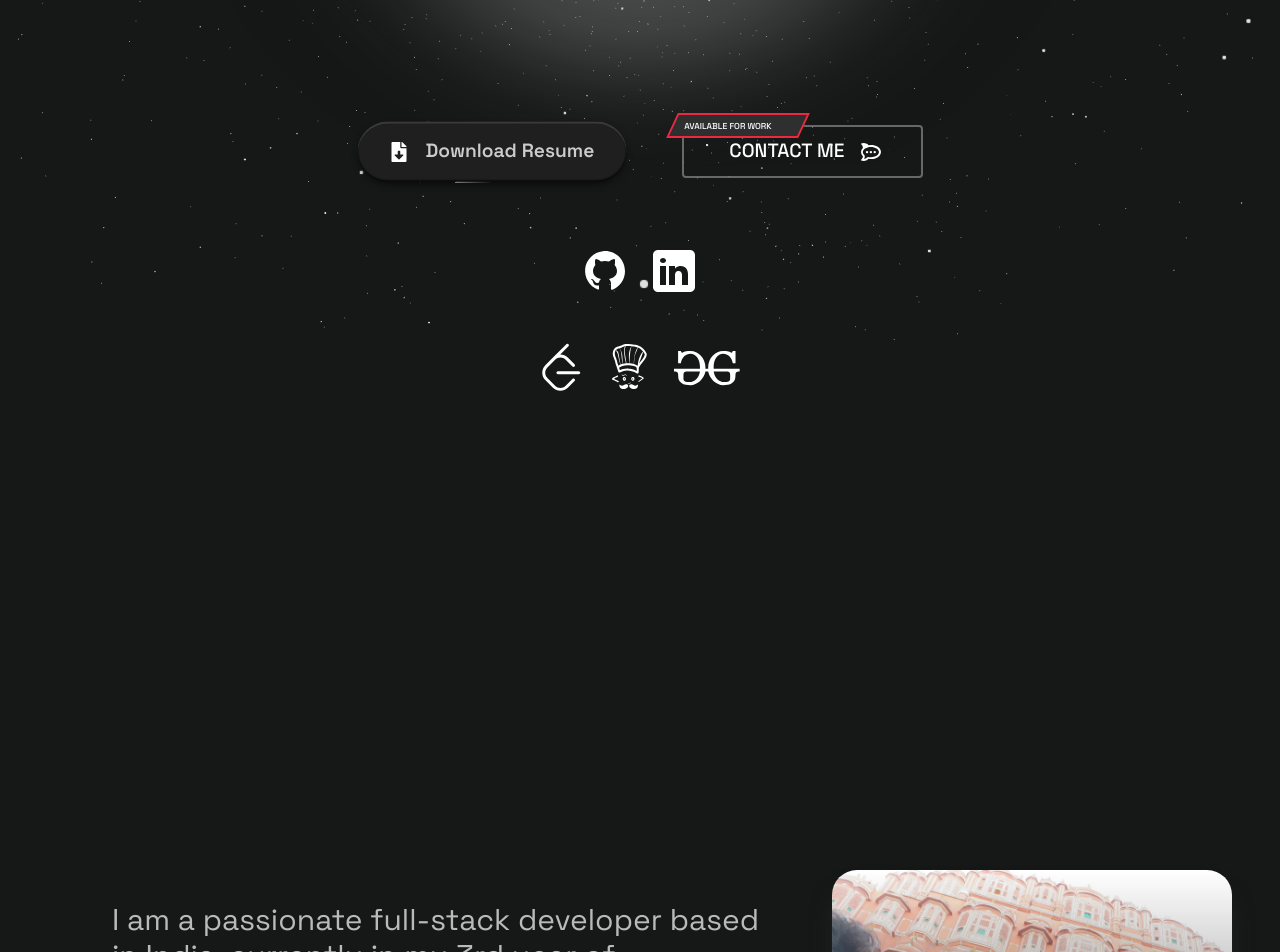
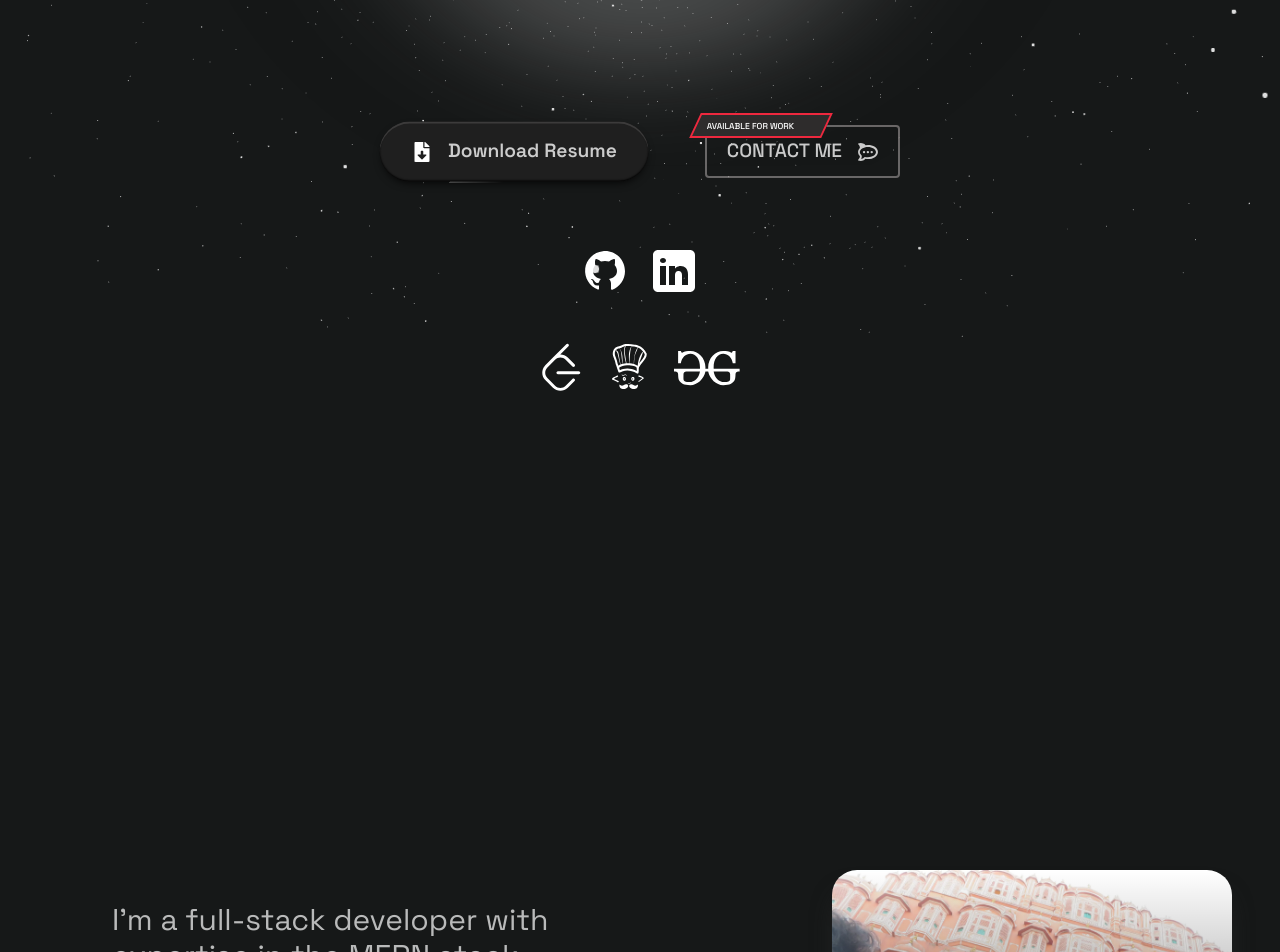
Before and after one commit to KetanKumavat/Portfolio-2, a Next.js app: page / in a window 1280 px wide. Shown: the part 460-1412 px from the top of the page. Built offline with nearby package versions, Linux system fonts and the light colour scheme.

Commit message:
small changes

```diff
--- a/src/app/components/About.jsx
+++ b/src/app/components/About.jsx
@@ -5,7 +5,7 @@ import { motion, useAnimation } from "framer-motion";
 import TechStack from "./TechStack.tsx";
 import Experience from "./Experience";
 
-const words = `I am a passionate full-stack developer based in India, currently in my 3rd year of engineering. I've crafted several projects and am deeply engrossed in learning data structures and algorithms. I'm always on the lookout for internship opportunities where I can learn more, contribute, and grow. Let's build something amazing together.`;
+const words = `I’m a full-stack developer with expertise in the MERN stack and NextJs, currently in my 3rd year of engineering. I've crafted several projects and am deeply engrossed in learning data structures and algorithms. I'm always on the lookout for internship opportunities where I can learn more, contribute, create impactful solutions, and grow. Let's build something amazing together!`;
 
 const images = [
   "/ketan1.webp",
@@ -59,7 +59,7 @@ export default function AboutMe() {
           <div className="flex flex-col gap-10">
             <TextGenerateEffect
               words={words}
-              className="text-white/35 px-16 w-full flex justify-center items-center text-justify md:text-left"
+              className="text-white/35 px-16 w-3/4 flex justify-center items-center text-justify md:text-left"
             />
             <div>
               <h1 className="text-2xl hidden md:text-left md:block md:text-2xl ml-16 text-white/80 font-normal">
--- a/src/app/components/Home.jsx
+++ b/src/app/components/Home.jsx
@@ -11,7 +11,7 @@ function Home() {
   return (
     <motion.div
       className="flex mt-[18vh] flex-col w-full h-fit justify-center items-center z-0 bg-transparent"
-      ref={constraintsRef}>
+      ref={constraintsRef} z-0>
       <div className="flex flex-col justify-center items-center overflow-x-hidden">
         <Image
           src={Ellipse}
@@ -27,7 +27,7 @@ function Home() {
           Full Stack Developer
         </h2>
         <div className="h-4"></div>
-        <div className="py-8 mt-16" id="downloadResume">
+        <div className="py-8 mt-16 -z-50" id="downloadResume">
           <motion.div
             drag
             dragConstraints={constraintsRef}
@@ -40,7 +40,7 @@ function Home() {
               ease: "easeInOut",
             }}
             className="bggrad1"></motion.div>
-          <div className="flex flex-col md:flex-row items-center justify-center mt-20 md:mt-20 gap-4 md:gap-14 space-y-8 md:space-y-0">
+          <div className="flex flex-col md:flex-row items-center justify-center mt-20 md:mt-20 gap-4 md:gap-14 space-y-8 md:space-y-0 -z-40">
             <a href="/KetanKumavat_Resume.pdf" download>
               <button className="button">
                 <div className="dots_border"></div>
--- a/src/app/components/Linker.jsx
+++ b/src/app/components/Linker.jsx
@@ -60,7 +60,7 @@ function Linker() {
           </div>
           <div className="flex items-center gap-2">
             <a
-              href="https://drive.google.com/file/d/1bfueKTyskMh0vxOzQ0CGMR8ZhU37Cmoi/view"
+              href="https://drive.google.com/file/d/1mli-wS1Rzbhwt3tS06wvxQxkVNU0EX-J/view"
               target="_blank"
               className="flex flex-row gap-2 ml-[38vh]"
               id="link3">
@@ -107,7 +107,7 @@ function Linker() {
           </svg>
         </a>
         <a
-          href="https://drive.google.com/file/d/1bfueKTyskMh0vxOzQ0CGMR8ZhU37Cmoi/view"
+          href="https://drive.google.com/file/d/1mli-wS1Rzbhwt3tS06wvxQxkVNU0EX-J/view"
           target="_blank"
           className="flex flex-row gap-2 md:-mt-10">
           <h1 className="text-white text-light text-sm">Resume</h1>
--- a/src/app/globals.css
+++ b/src/app/globals.css
@@ -277,6 +277,7 @@ body {
 
   cursor: pointer;
   position: relative;
+  z-index: 0;
 
   display: flex;
   align-items: center;
@@ -451,6 +452,7 @@ body {
     width: 1em;
     height: 1em;
     fill: currentColor;
+    z-index: 0;
 }
 
 .contact-button {
@@ -458,14 +460,14 @@ body {
     -webkit-perspective: 1000;
     -webkit-backface-visibility: hidden;
     -webkit-transform: translate3d(0, 0, 0);
-    color: white;
+    color: rgba(245, 245, 245, 0.807);
     text-decoration: none;
     text-transform: uppercase;
     font-weight: 500;
     font-size: 1.2em;
     border: 2px solid rgba(141, 137, 137, 0.701);
     border-radius: 4px;
-    padding: 10px 40px 10px 45px;
+    padding: 10px 20px 10px 20px;
     transition: 0.3s ease-in-out;
 }
 
@@ -475,7 +477,7 @@ body {
     position: absolute;
     color: #000000;
     top: 10px;
-    left: 30px;
+    left: 20px;
     opacity: 0;
     transition: all 0s ease 0s;
 }
@@ -509,7 +511,7 @@ body {
 
 .contact-button:before {
     border: 2px solid #EE283E;
-    background-color: #2e3030;
+    background-color: rgb(46, 44, 44);
     transform: skew(-25deg);
     transition: 0.3s ease-in-out;
 }
```
Also changed, not shown: 1 other file (tests, documents, lock files or other folders).
